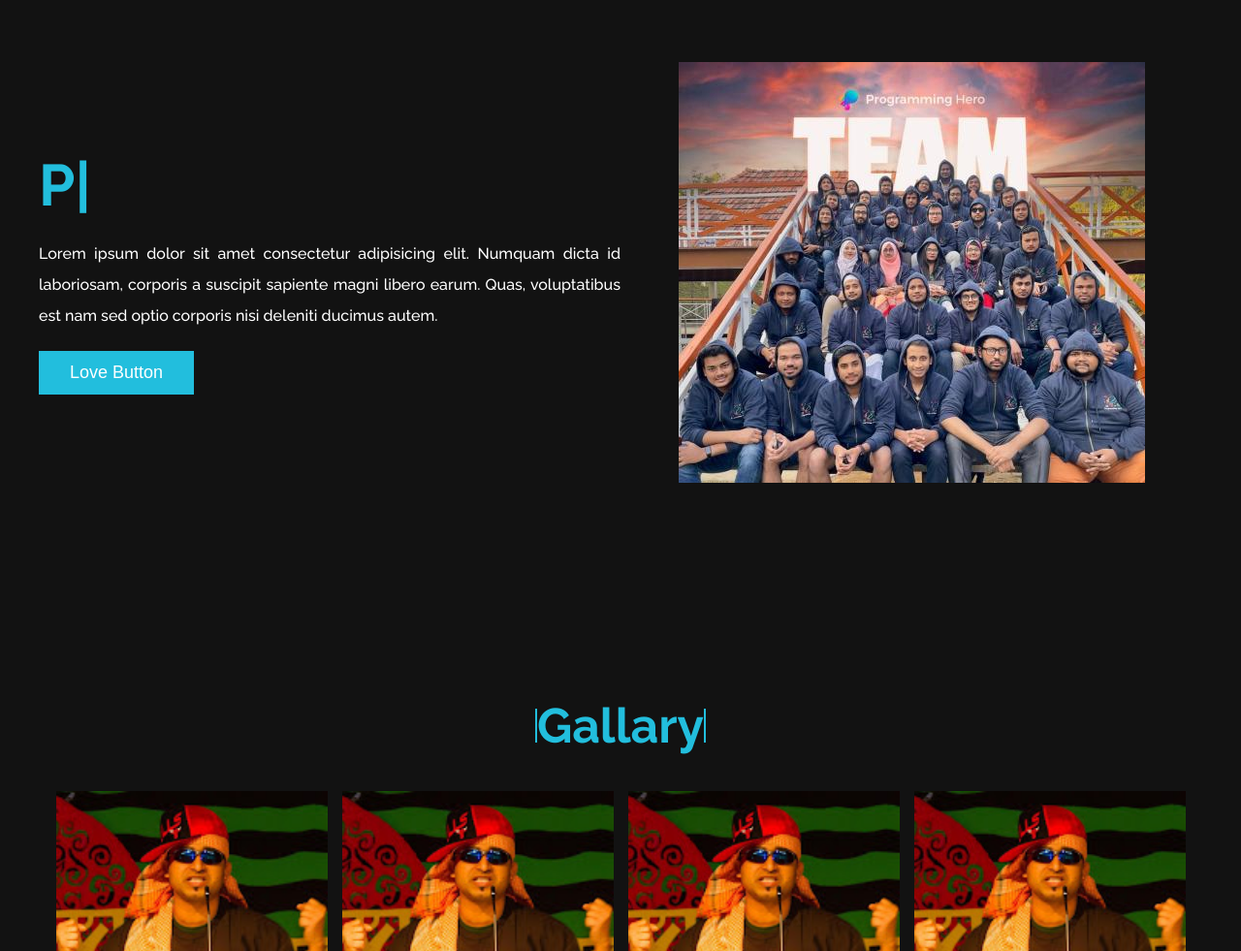
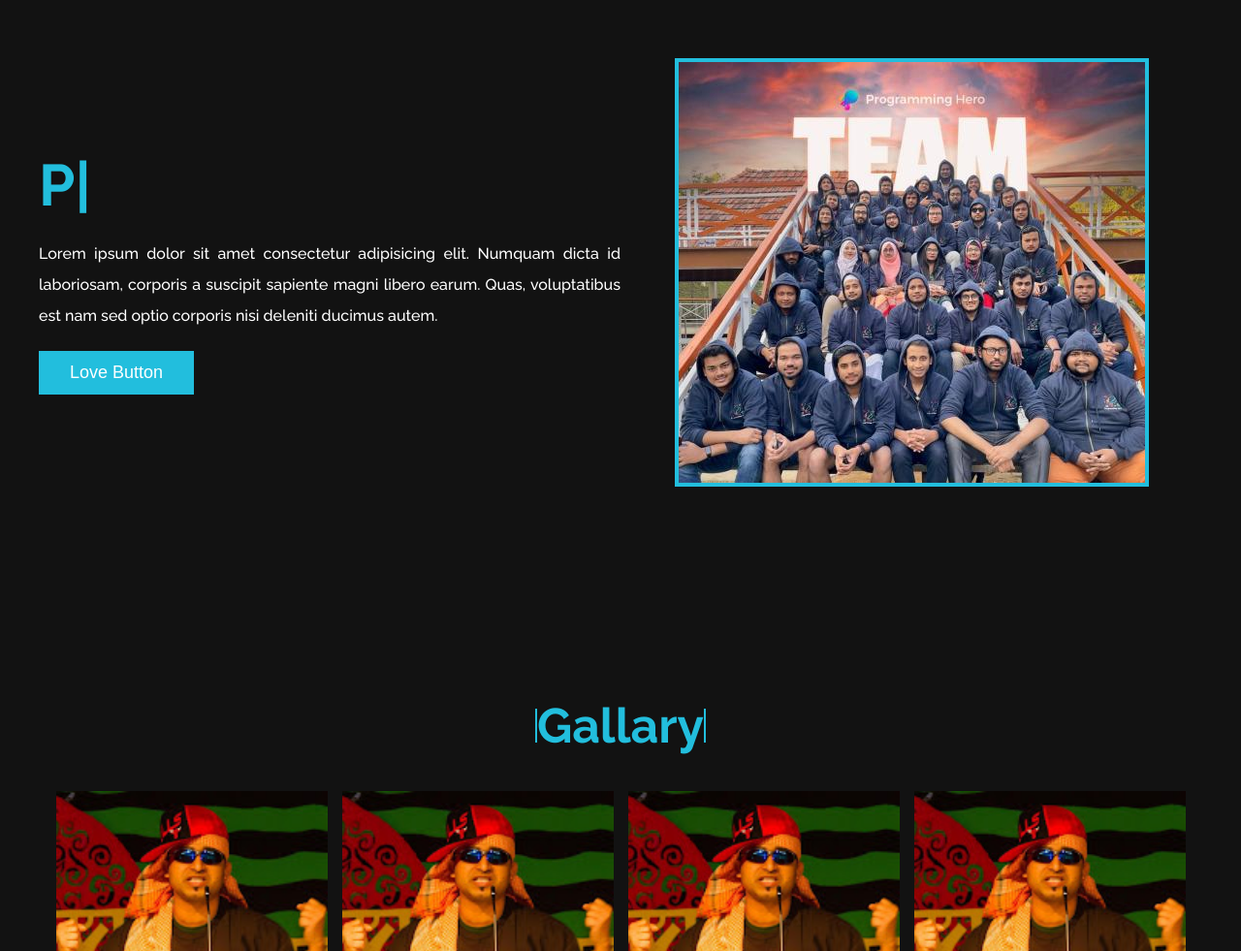
Before and after one commit to Shuvoghosh7/Conceptual_sessions, a plain HTML site: page index.html in a window 1280 px wide. Shown: the part 119-1100 px from the top of the page at 97% size. Drawn offline with Linux system fonts and the light colour scheme.

Commit message:
add broder

```diff
--- a/style.css
+++ b/style.css
@@ -200,6 +200,9 @@ body{
         content: '|';
     }
 }
+.banner img{
+    border: 4px solid #22bedd;
+}
 .Section_title{
     text-align: center;
 }
```
